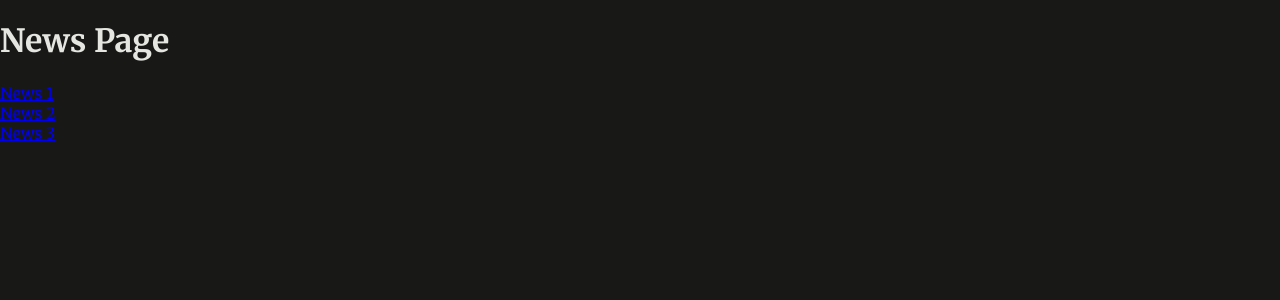
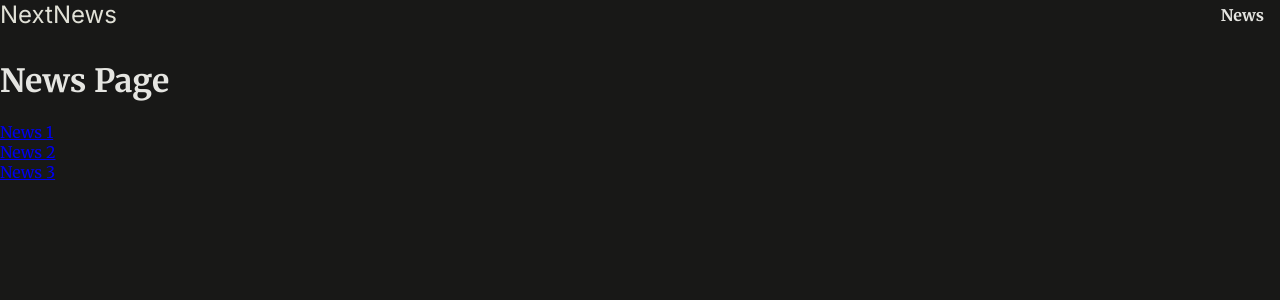
Before and after one commit to Felipe-Euzebio/nextjs-news, a Next.js app: page /news in a window 1280 px wide. Shown: the top 300 px of the page. Built offline with nearby package versions, Linux system fonts and the light colour scheme.

Commit message:
Adding MainHeader Component

```diff
--- a/app/layout.js
+++ b/app/layout.js
@@ -1,3 +1,4 @@
+import MainHeader from '@/components/main-header';
 import './globals.css';
 
 export const metadata = {
@@ -8,7 +9,10 @@
 export default function RootLayout({ children }) {
  return (
     <html lang="en">
-      <body>{children}</body>
+      <body>
+        <MainHeader />
+        {children}
+      </body>
     </html>
   )
 }
--- /dev/null
+++ b/components/main-header.js
@@ -0,0 +1,18 @@
+import Link from 'next/link';
+
+export default function MainHeader() {
+  return (
+    <header id="main-header">
+      <div id="logo">
+        <Link href="/">NextNews</Link>
+      </div>
+      <nav>
+        <ul>
+          <li>
+            <Link href="/news">News</Link>
+          </li>
+        </ul>
+      </nav>
+    </header>
+  );
+}
```
